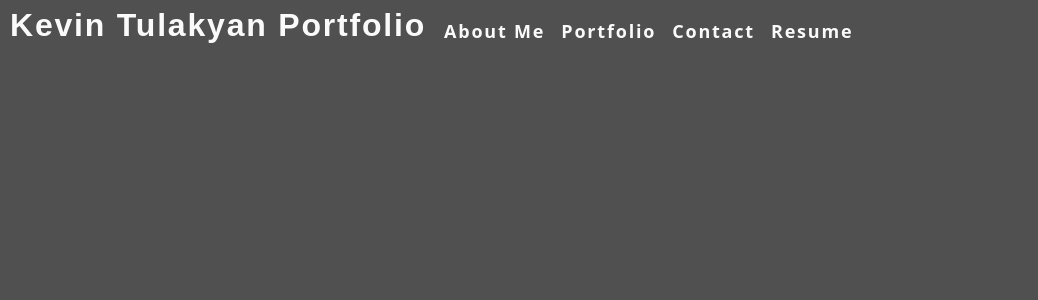
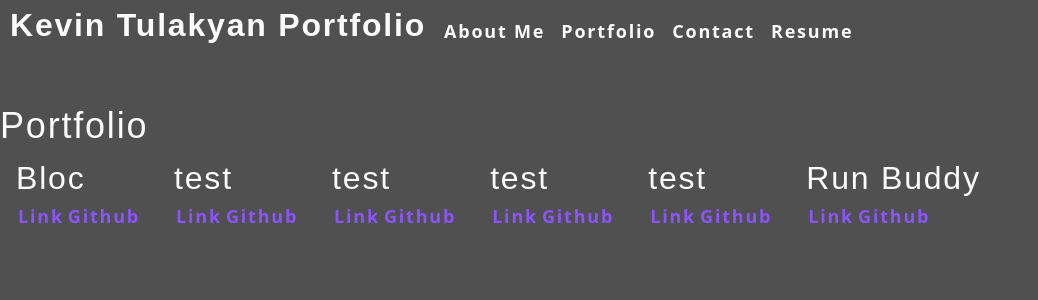
Before and after one commit to KevinTulakyan/React-Portfolio, a React (Create React App) app: page / in a window 1280 px wide. Both pictures are taken after a click on the element "Portfolio". Shown: the top 300 px of the page, without its empty margins (0-1038 px from the left). Built offline with nearby package versions, Linux system fonts and the light colour scheme.

Commit message:
updated resume page

```diff
--- a/src/App.js
+++ b/src/App.js
@@ -7,7 +7,7 @@ import Resume from './components/Resume';
 
 function App() {
   const [contactSelected, setContactSelected] = useState(false);
-  const [AboutSelected, setAboutSelected] = useState(false);
+  const [AboutSelected, setAboutSelected] = useState(true);
   const [PortfolioSelected, setPortfolioSelected] = useState(false);
   const [ResumeSelected, setResumeSelected] = useState(false);
 
--- a/src/components/Portfolio/index.js
+++ b/src/components/Portfolio/index.js
@@ -1,11 +1,58 @@
-import React from 'react';
+import React, { useState } from 'react';
 
-function Portfolio(props) {
+function Portfolio() {
+  const [projects] = useState([
+    {
+      name: "Bloc",
+      pageLink: "www",
+      repo:"",
+      img:1,
+    },
+    {
+      name: "test",
+      pageLink: "www",
+      repo:"",
+      img:1,
+    },
+    {
+      name: "test",
+      pageLink: "www",
+      repo:"",
+      img:1,
+    },
+    {
+      name: "test",
+      pageLink: "www",
+      repo:"",
+      img:1,
+    },
+    {
+      name: "test",
+      pageLink: "www",
+      repo:"",
+      img:1,
+    },
+    {
+      name: "Run Buddy",
+      pageLink: "www",
+      repo:"",
+      img:1,
+    }
+  ])
 
+  const apps = projects.map((apps) =>
+  <div className="px-2">
+    <h2>{apps.name}</h2>
+    <a href={apps.pageLink} target="_blank" rel="noreferrer">Link</a>
+    <a href={apps.repo} target="_blank" rel="noreferrer">Github</a>
+  </div>
+  )
   return (
-    <section>
-
-
+    <section className="my-5">
+      <h1 id='about' >Portfolio</h1>
+        <div className= "flex-row">
+         {apps}
+        </div>
     </section>
   );
 }
--- a/src/components/Resume/index.js
+++ b/src/components/Resume/index.js
@@ -0,0 +1,33 @@
+import React from 'react';
+
+function Resume() {
+    return(
+        <section id="resume">
+            <h1>Some of my skills</h1>
+            <h3>Front-end Proficiencies</h3>
+            <ul>
+                <li>HTML</li>
+                <li>CSS</li>
+                <li>javaScript</li>
+                <li>jQuery</li>
+                <li>responisive design</li>
+                <li>React</li>
+                <li>Bootstrap</li>
+            </ul>
+            <h3>Back-end Proficiencies</h3>
+            <ul>
+                <li>APIs</li>
+                <li>Node</li>
+                <li>Express</li>
+                <li>MySql, Sequelize</li>
+                <li>MongoDB, Mongoose</li>
+                <li>REST</li>
+            </ul>
+            <a href='https://drive.google.com/file/d/1OBQELsl2pADxP_x7NZ7G3iCepdJiH3dw/view?usp=sharing' target="_blank" rel="noreferrer">
+                Link to Resume
+            </a>
+        </section>
+    );
+}
+
+export default Resume;
```
